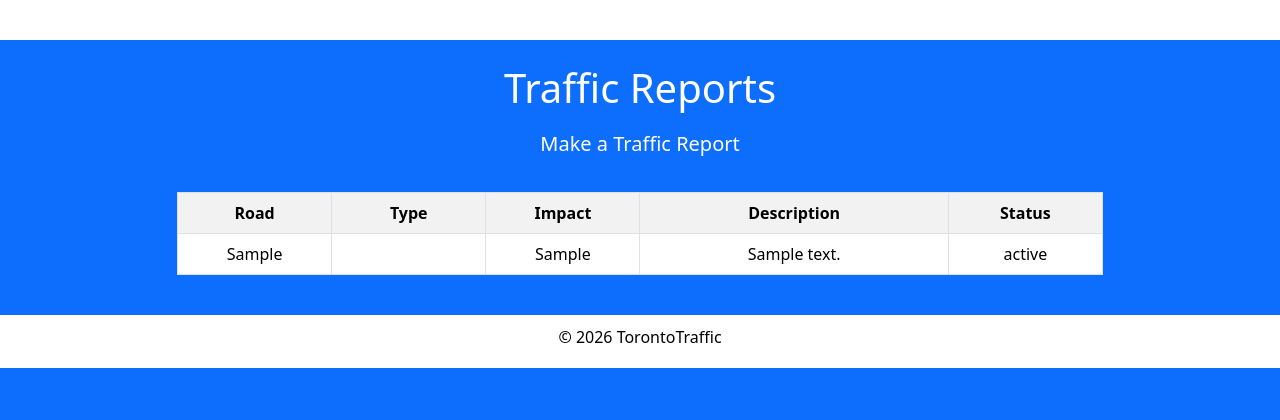
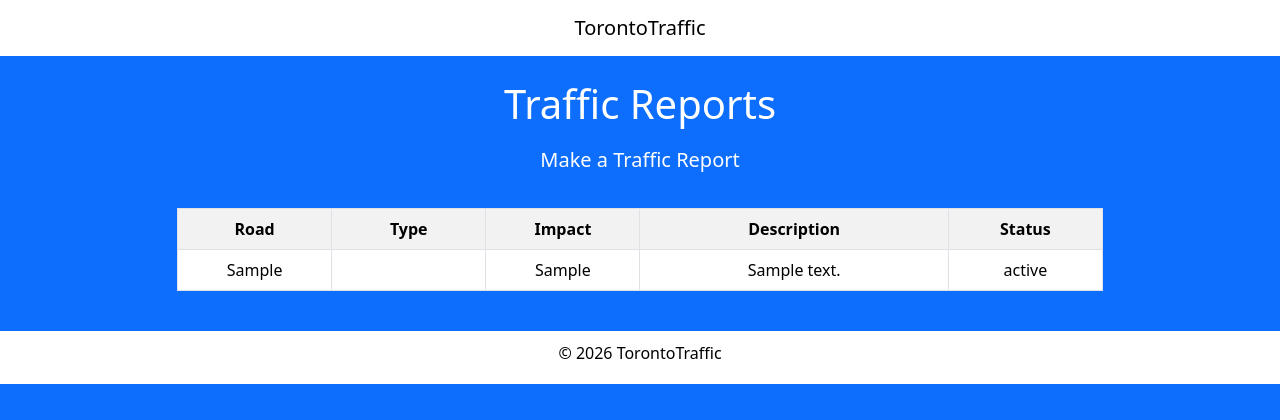
Before and after one commit to Dioxous/INFR3120-A3, a Node server app: template views/Reports/all.ejs in a window 1280 px wide. Shown: the top 420 px of the page. Run offline with Node 20, Linux system fonts and the light colour scheme; tables that the repository leaves empty hold one stand-in row (values such as "Sample post"); the template is opened without the code that fills it: values that come from a table or form of the project are taken from there, most other values are stand-ins (such as "Sample title", 1, 10 or a date in 2020); some libraries are stand-ins or nearby versions.

Commit message:
updated format

```diff
--- a/views/partials/header.ejs
+++ b/views/partials/header.ejs
@@ -14,9 +14,7 @@
     <header>
         <nav class="navbar navbar-expand-lg navbar-light bg-white">
             <div class="container-fluid">
-                <a class="navbar-brand mx-auto" href="/"></a>
-                    TorontoTraffic
-                </a>
+                <a class="navbar-brand mx-auto" href="/">TorontoTraffic</a>
             </div>
         </nav>
     </header>
```
